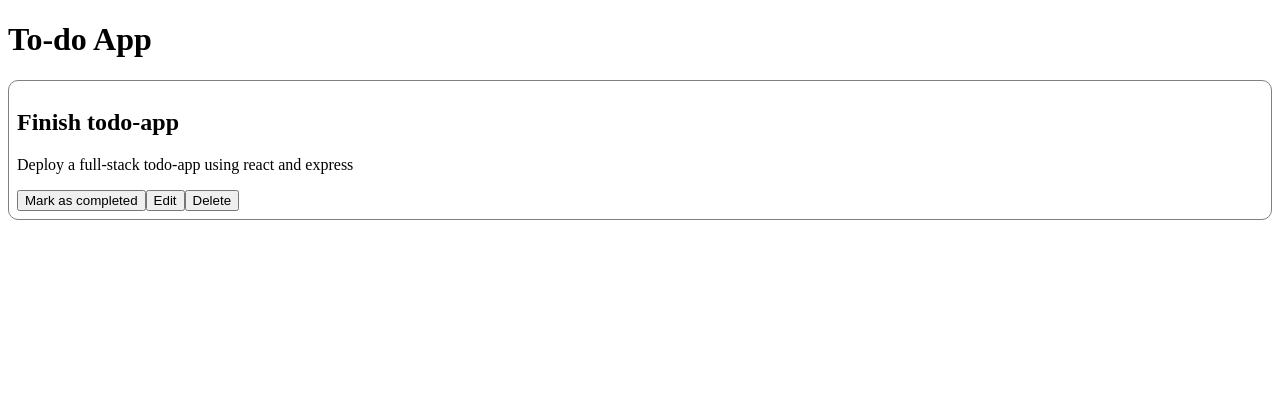
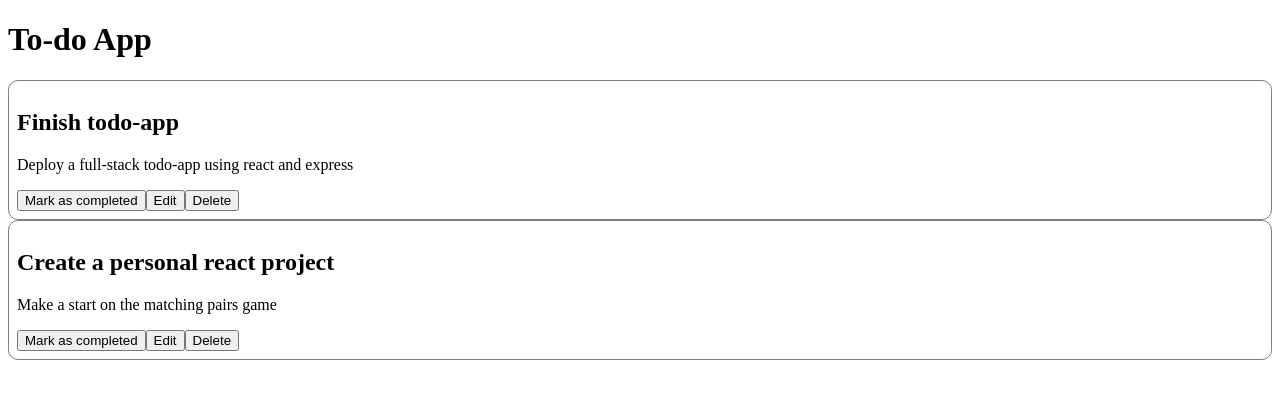
Before and after one commit to AR-47/todo-app-react, a React (Create React App) app: page / in a window 1280 px wide. Shown: the top 398 px of the page. Built offline with nearby package versions, Linux system fonts and the light colour scheme; the HTML template or start-up script is replaced by a standard one.

Commit message:
added another todo in data file

```diff
--- a/src/data.ts
+++ b/src/data.ts
@@ -8,4 +8,11 @@ export const data: ITodo[] = [
     status: "pending",
     creationDate: "05-08-2023",
   },
+  {
+    id: 2,
+    title: "Create a personal react project",
+    description: "Make a start on the matching pairs game",
+    status: "pending",
+    creationDate: "05-08-2023",
+  },
 ];
```
